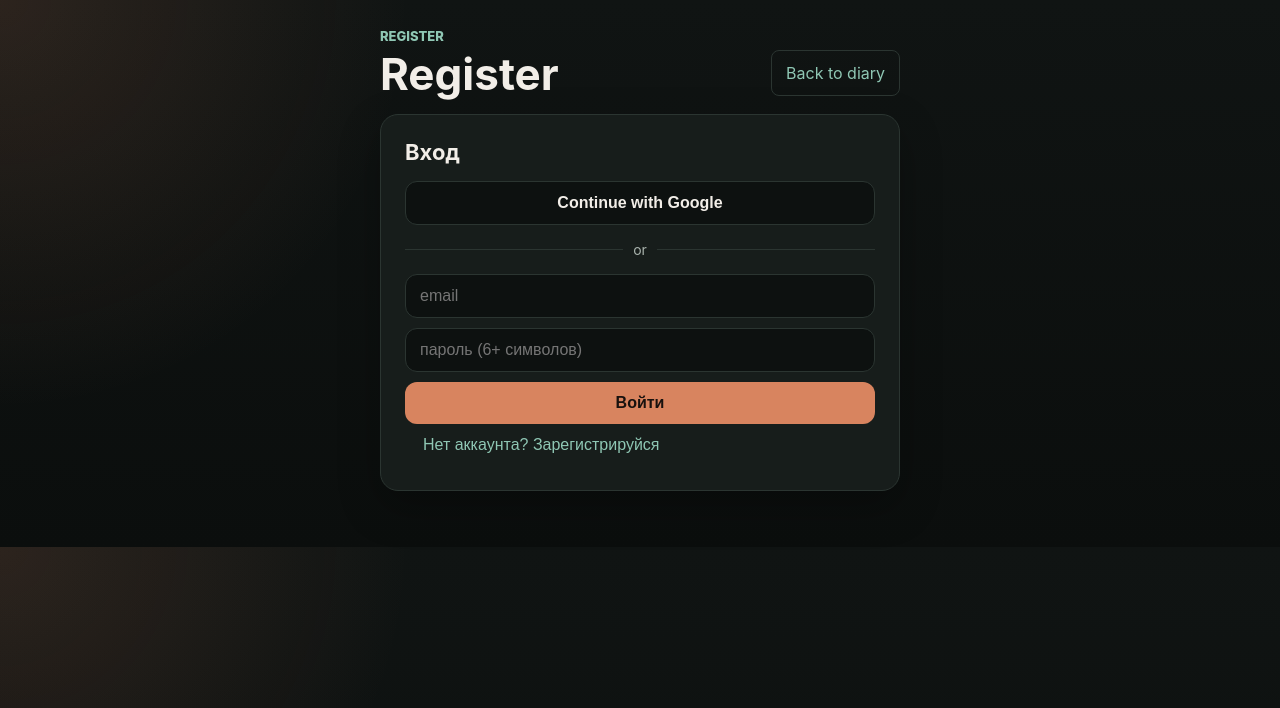
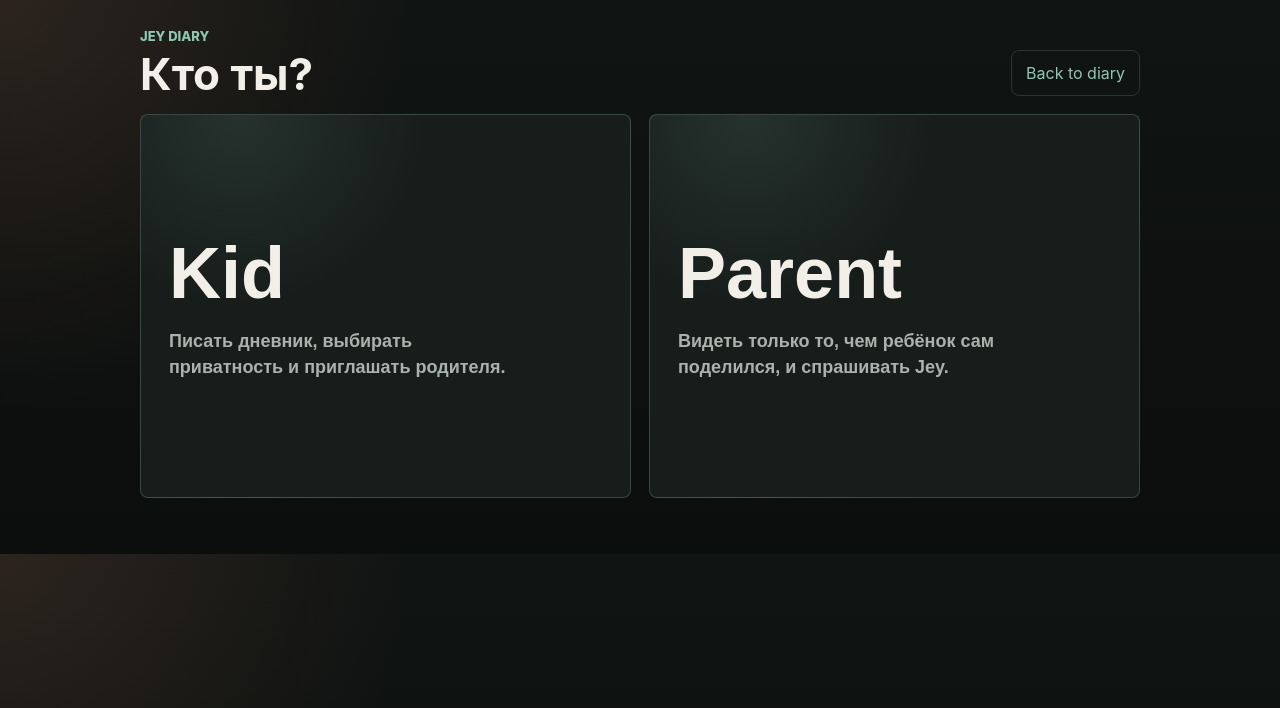
Before and after one commit to sultan931/raim, a React (Vite) app: page /register in a window 1280 px wide. Shown: the top 708 px of the page. Built offline with nearby package versions, Linux system fonts and the light colour scheme; no server answers.

Commit message:
Improve role selection and invite actions

```diff
--- a/src/components/Auth.css
+++ b/src/components/Auth.css
@@ -43,3 +43,12 @@
   background: rgba(143, 199, 180, 0.14);
   color: var(--ink);
 }
+
+.role-pill {
+  padding: 12px 14px;
+  border: 1px solid rgba(143, 199, 180, 0.22);
+  border-radius: 8px;
+  background: rgba(143, 199, 180, 0.1);
+  color: var(--mint);
+  font-weight: 800;
+}
--- a/src/components/Auth.tsx
+++ b/src/components/Auth.tsx
@@ -3,20 +3,29 @@ import { rememberRegisteredUser } from '../lib/authStatus';
 import { friendlyErrorMessage } from '../lib/friendlyError';
 import { saveCurrentProfile, type AppRole } from '../lib/roles';
 import { isSupabaseConfigured, supabase } from '../lib/supabase';
+import { AuthSignupFields } from './AuthSignupFields';
 import { SupabaseSetupMessage } from './SupabaseSetupMessage';
 import './Auth.css';
 
 type AuthProps = {
+  initialMode?: 'signin' | 'signup';
+  initialRole?: AppRole;
+  isRoleLocked?: boolean;
   onSignupSuccess?: () => void;
 };
 
 // Вход и регистрация по email + паролю. Это пример — Codex поможет улучшить (Google-вход и т.д.).
-export function Auth({ onSignupSuccess }: AuthProps) {
+export function Auth({
+  initialMode = 'signin',
+  initialRole = 'kid',
+  isRoleLocked = false,
+  onSignupSuccess,
+}: AuthProps) {
   const [email, setEmail] = useState('');
   const [password, setPassword] = useState('');
   const [displayName, setDisplayName] = useState('');
-  const [role, setRole] = useState<AppRole>('kid');
-  const [mode, setMode] = useState<'signin' | 'signup'>('signin');
+  const [role, setRole] = useState<AppRole>(initialRole);
+  const [mode, setMode] = useState<'signin' | 'signup'>(initialMode);
   const [message, setMessage] = useState('');
   const [busy, setBusy] = useState(false);
 
@@ -74,6 +83,8 @@ export function Auth({ onSignupSuccess }: AuthProps) {
   return (
     <section className="card">
       <h2>{mode === 'signin' ? 'Вход' : 'Регистрация'}</h2>
+      {mode === 'signin' && (
+        <>
           <button
             className="google-button"
             disabled={busy}
@@ -83,32 +94,17 @@ export function Auth({ onSignupSuccess }: AuthProps) {
             {busy ? 'Открываем вход...' : 'Continue with Google'}
           </button>
           <div className="auth-divider">or</div>
+        </>
+      )}
       <form onSubmit={handleSubmit} className="form">
         {mode === 'signup' && (
-          <>
-            <input
-              type="text"
-              placeholder="как тебя зовут"
-              value={displayName}
-              onChange={(e) => setDisplayName(e.target.value)}
+          <AuthSignupFields
+            displayName={displayName}
+            isRoleLocked={isRoleLocked}
+            role={role}
+            onDisplayNameChange={setDisplayName}
+            onRoleChange={setRole}
           />
-            <div className="role-choice" aria-label="Choose role">
-              <button
-                className={role === 'kid' ? 'is-active' : ''}
-                onClick={() => setRole('kid')}
-                type="button"
-              >
-                Kid
-              </button>
-              <button
-                className={role === 'parent' ? 'is-active' : ''}
-                onClick={() => setRole('parent')}
-                type="button"
-              >
-                Parent
-              </button>
-            </div>
-          </>
         )}
         <input
           type="email"
--- /dev/null
+++ b/src/components/AuthSignupFields.tsx
@@ -0,0 +1,48 @@
+import type { AppRole } from '../lib/roles';
+
+type AuthSignupFieldsProps = {
+  displayName: string;
+  isRoleLocked: boolean;
+  role: AppRole;
+  onDisplayNameChange: (name: string) => void;
+  onRoleChange: (role: AppRole) => void;
+};
+
+export function AuthSignupFields({
+  displayName,
+  isRoleLocked,
+  role,
+  onDisplayNameChange,
+  onRoleChange,
+}: AuthSignupFieldsProps) {
+  return (
+    <>
+      <input
+        type="text"
+        placeholder="как тебя зовут"
+        value={displayName}
+        onChange={(e) => onDisplayNameChange(e.target.value)}
+      />
+      {isRoleLocked ? (
+        <p className="role-pill">Role: {role === 'kid' ? 'Kid' : 'Parent'}</p>
+      ) : (
+        <div className="role-choice" aria-label="Choose role">
+          <button
+            className={role === 'kid' ? 'is-active' : ''}
+            onClick={() => onRoleChange('kid')}
+            type="button"
+          >
+            Kid
+          </button>
+          <button
+            className={role === 'parent' ? 'is-active' : ''}
+            onClick={() => onRoleChange('parent')}
+            type="button"
+          >
+            Parent
+          </button>
+        </div>
+      )}
+    </>
+  );
+}
--- a/src/components/ParentInvitePanel.css
+++ b/src/components/ParentInvitePanel.css
@@ -23,3 +23,64 @@
   flex-wrap: wrap;
   gap: 8px;
 }
+
+.parent-invite-panel__actions button {
+  display: inline-flex;
+  align-items: center;
+  gap: 8px;
+}
+
+.invite-icon {
+  position: relative;
+  display: inline-block;
+  width: 18px;
+  height: 18px;
+  flex: 0 0 18px;
+  color: currentColor;
+}
+
+.invite-icon--copy::before,
+.invite-icon--copy::after {
+  position: absolute;
+  width: 11px;
+  height: 13px;
+  border: 2px solid currentColor;
+  border-radius: 3px;
+  content: '';
+}
+
+.invite-icon--copy::before {
+  top: 1px;
+  left: 5px;
+  opacity: 0.55;
+}
+
+.invite-icon--copy::after {
+  right: 5px;
+  bottom: 1px;
+  background: var(--card);
+}
+
+.invite-icon--share::before {
+  position: absolute;
+  top: 8px;
+  left: 3px;
+  width: 12px;
+  height: 2px;
+  background: currentColor;
+  content: '';
+  transform: rotate(-35deg);
+  transform-origin: right center;
+}
+
+.invite-icon--share::after {
+  position: absolute;
+  top: 2px;
+  right: 1px;
+  width: 8px;
+  height: 8px;
+  border-top: 2px solid currentColor;
+  border-right: 2px solid currentColor;
+  content: '';
+  transform: rotate(45deg);
+}
--- a/src/components/ParentInvitePanel.tsx
+++ b/src/components/ParentInvitePanel.tsx
@@ -58,10 +58,12 @@ export function ParentInvitePanel() {
         {inviteLink && (
           <>
             <button className="ghost" onClick={handleCopy} type="button">
-              Copy
+              <span className="invite-icon invite-icon--copy" aria-hidden="true" />
+              <span>Copy</span>
             </button>
             <button className="ghost" onClick={handleShare} type="button">
-              Share
+              <span className="invite-icon invite-icon--share" aria-hidden="true" />
+              <span>Share</span>
             </button>
           </>
         )}
--- /dev/null
+++ b/src/lib/privateActions.ts
@@ -0,0 +1,10 @@
+import { hasRememberedRegisteredUser } from './authStatus';
+import { isSupabaseConfigured, supabase } from './supabase';
+
+export async function canUsePrivateActions() {
+  if (!isSupabaseConfigured) return true;
+  if (hasRememberedRegisteredUser()) return true;
+
+  const { data } = await supabase.auth.getSession();
+  return Boolean(data.session);
+}
--- a/src/pages/HomePage.tsx
+++ b/src/pages/HomePage.tsx
@@ -1,4 +1,5 @@
 import { useEffect, useState } from 'react';
+import { useLocation } from 'wouter';
 import { ChatComposer } from '../components/ChatComposer';
 import { ChatThread } from '../components/ChatThread';
 import { HomeHero } from '../components/HomeHero';
@@ -22,11 +23,13 @@ import { recognitionLanguages, shouldShowJeyIntro } from '../lib/homePageSetting
 import type { PrivacyMode } from '../lib/diaryTypes';
 import { saveIfDiaryEntry } from '../lib/saveDiaryEntry';
 import { shareDiaryWithParents } from '../lib/parentSharing';
+import { canUsePrivateActions } from '../lib/privateActions';
 import { useObjectUrl } from '../lib/useObjectUrl';
 import { createVoiceReply } from '../lib/voiceReply';
 import './HomePage.css';
 
 export function HomePage() {
+  const [, navigate] = useLocation();
   const [language, setLanguage] = useState<Language>(() => loadLanguage());
   const [messages, setMessages] = useState(() => loadInitialMessages());
   const [audioUrls, setAudioUrls] = useState<Record<string, string>>({});
@@ -59,6 +62,10 @@ export function HomePage() {
 
   async function handleSend() {
     if (!canSend || isSending) return;
+    if (!(await canUsePrivateActions())) {
+      navigate('/register');
+      return;
+    }
 
     setIsSending(true);
     try {
--- a/src/pages/RegisterPage.css
+++ b/src/pages/RegisterPage.css
@@ -2,6 +2,10 @@
   max-width: 560px;
   margin: 0 auto;
   padding: 28px 20px 56px;
+}
+
+.register-page--roles {
+  max-width: 1040px;
 }
 
 .register-header {
@@ -17,3 +21,58 @@
   font-size: 44px;
   line-height: 1;
 }
+
+.role-select-screen {
+  display: grid;
+  grid-template-columns: repeat(2, minmax(0, 1fr));
+  gap: 18px;
+  min-height: 48vh;
+}
+
+.role-select-screen button {
+  display: grid;
+  align-content: center;
+  gap: 14px;
+  min-height: 320px;
+  padding: 28px;
+  border: 1px solid rgba(143, 199, 180, 0.25);
+  border-radius: 8px;
+  background:
+    radial-gradient(circle at 20% 0%, rgba(143, 199, 180, 0.12), transparent 34%),
+    var(--card);
+  color: var(--ink);
+  text-align: left;
+}
+
+.role-select-screen button:hover {
+  border-color: var(--mint);
+}
+
+.role-select-screen span {
+  font-size: clamp(38px, 7vw, 72px);
+  font-weight: 900;
+}
+
+.role-select-screen small {
+  max-width: 360px;
+  color: var(--soft);
+  font-size: 18px;
+  line-height: 1.45;
+}
+
+.role-back-button {
+  margin-bottom: 12px;
+  border: 1px solid var(--line);
+  background: transparent;
+  color: var(--mint);
+}
+
+@media (max-width: 720px) {
+  .role-select-screen {
+    grid-template-columns: 1fr;
+  }
+
+  .role-select-screen button {
+    min-height: 220px;
+  }
+}
--- a/src/pages/RegisterPage.tsx
+++ b/src/pages/RegisterPage.tsx
@@ -4,11 +4,39 @@ import { Auth } from '../components/Auth';
 import { JeyCelebration } from '../components/JeyCelebration';
 import { loadLanguage } from '../lib/diaryStorage';
 import { uiText } from '../lib/language';
+import type { AppRole } from '../lib/roles';
 import './RegisterPage.css';
 
 export function RegisterPage() {
   const t = uiText[loadLanguage()];
   const [showCelebration, setShowCelebration] = useState(false);
+  const [selectedRole, setSelectedRole] = useState<AppRole | null>(null);
+
+  if (!selectedRole) {
+    return (
+      <main className="register-page register-page--roles">
+        <header className="register-header">
+          <div>
+            <p className="eyebrow">Jey diary</p>
+            <h1>Кто ты?</h1>
+          </div>
+          <Link className="back-link" href="/">
+            {t.backToDiary}
+          </Link>
+        </header>
+        <section className="role-select-screen">
+          <button onClick={() => setSelectedRole('kid')} type="button">
+            <span>Kid</span>
+            <small>Писать дневник, выбирать приватность и приглашать родителя.</small>
+          </button>
+          <button onClick={() => setSelectedRole('parent')} type="button">
+            <span>Parent</span>
+            <small>Видеть только то, чем ребёнок сам поделился, и спрашивать Jey.</small>
+          </button>
+        </section>
+      </main>
+    );
+  }
 
   return (
     <main className="register-page">
@@ -21,7 +49,15 @@ export function RegisterPage() {
           {t.backToDiary}
         </Link>
       </header>
-      <Auth onSignupSuccess={() => setShowCelebration(true)} />
+      <button className="role-back-button" onClick={() => setSelectedRole(null)} type="button">
+        Изменить роль
+      </button>
+      <Auth
+        initialMode="signup"
+        initialRole={selectedRole}
+        isRoleLocked
+        onSignupSuccess={() => setShowCelebration(true)}
+      />
       {showCelebration && (
         <JeyCelebration
           message={t.registerCongrats}
```
Lines whose indentation alone changed are shown as unchanged.
